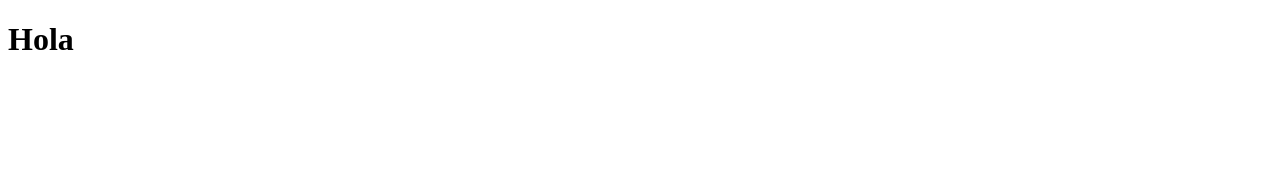
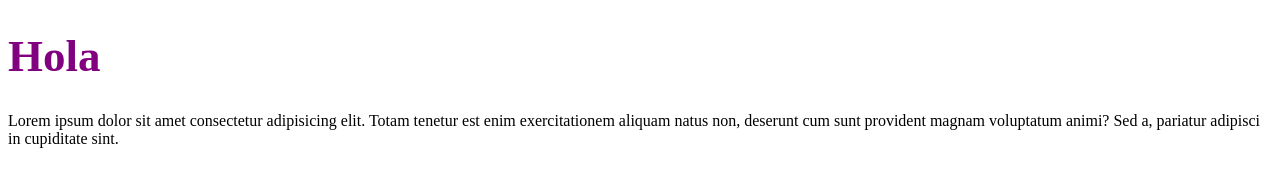
Before and after one commit to AArmandoOlan/blog-construction-2, a plain HTML site: page index.html in a window 1280 px wide. Drawn offline with Linux system fonts and the light colour scheme.

Commit message:
add new p and styles to h1

```diff
--- a/css/styles.css
+++ b/css/styles.css
@@ -0,0 +1,4 @@
+h1 {
+    font-size: 45px;
+    color: purple;
+}
--- a/index.html
+++ b/index.html
@@ -1,13 +1,18 @@
 <!DOCTYPE html>
 <html lang="en">
+
 <head>
     <meta charset="UTF-8">
     <meta name="viewport" content="width=device-width, initial-scale=1.0">
     <title>blog contruction</title>
     <link rel="stylesheet" href="css/styles.css">
 </head>
+
 <body>
     <h1>Hola</h1>
+    <p>Lorem ipsum dolor sit amet consectetur adipisicing elit. Totam tenetur est enim exercitationem aliquam natus non,
+        deserunt cum sunt provident magnam voluptatum animi? Sed a, pariatur adipisci in cupiditate sint.</p>
     <script src="js/functions.js"></script>
 </body>
+
 </html>
```
